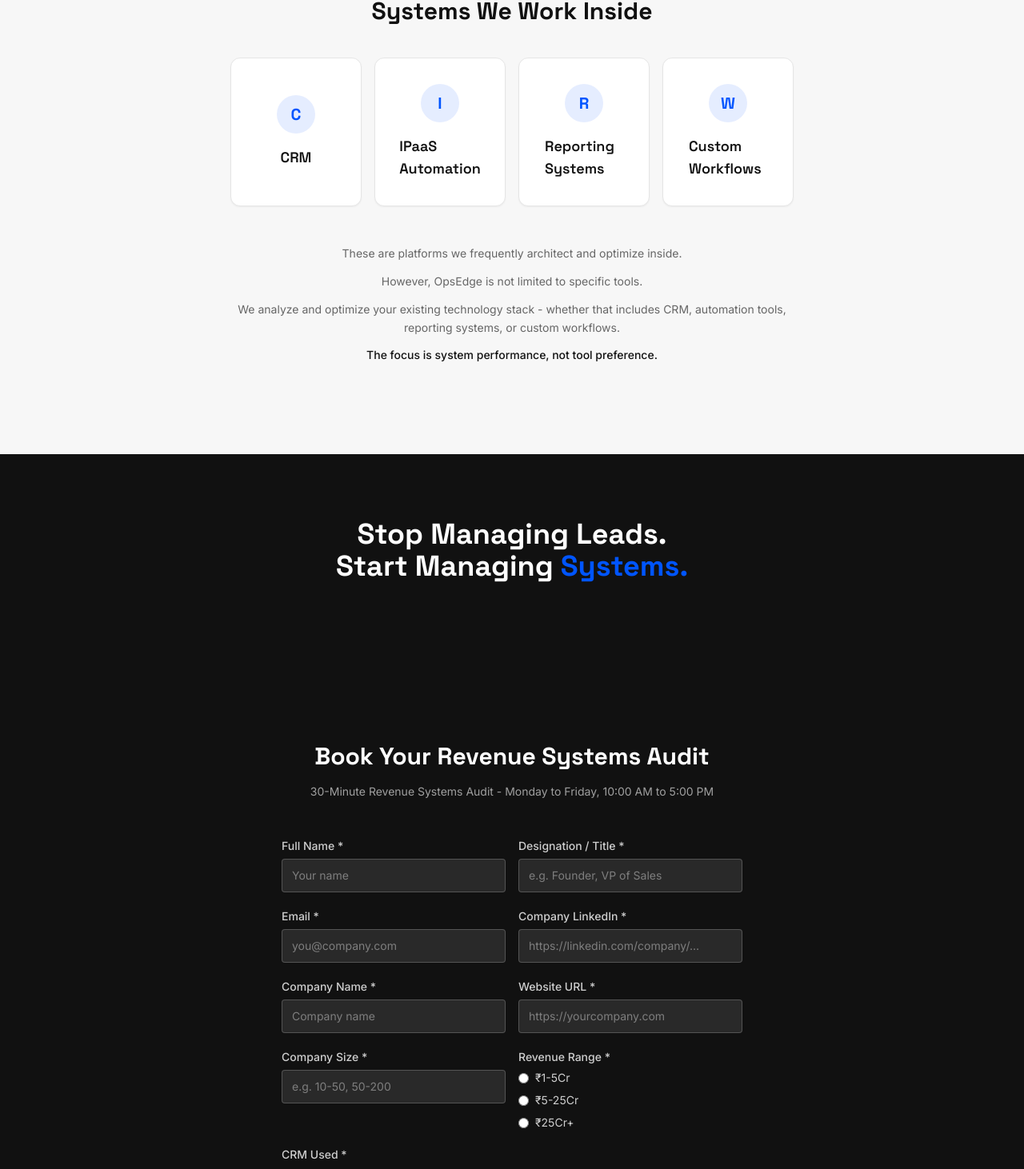
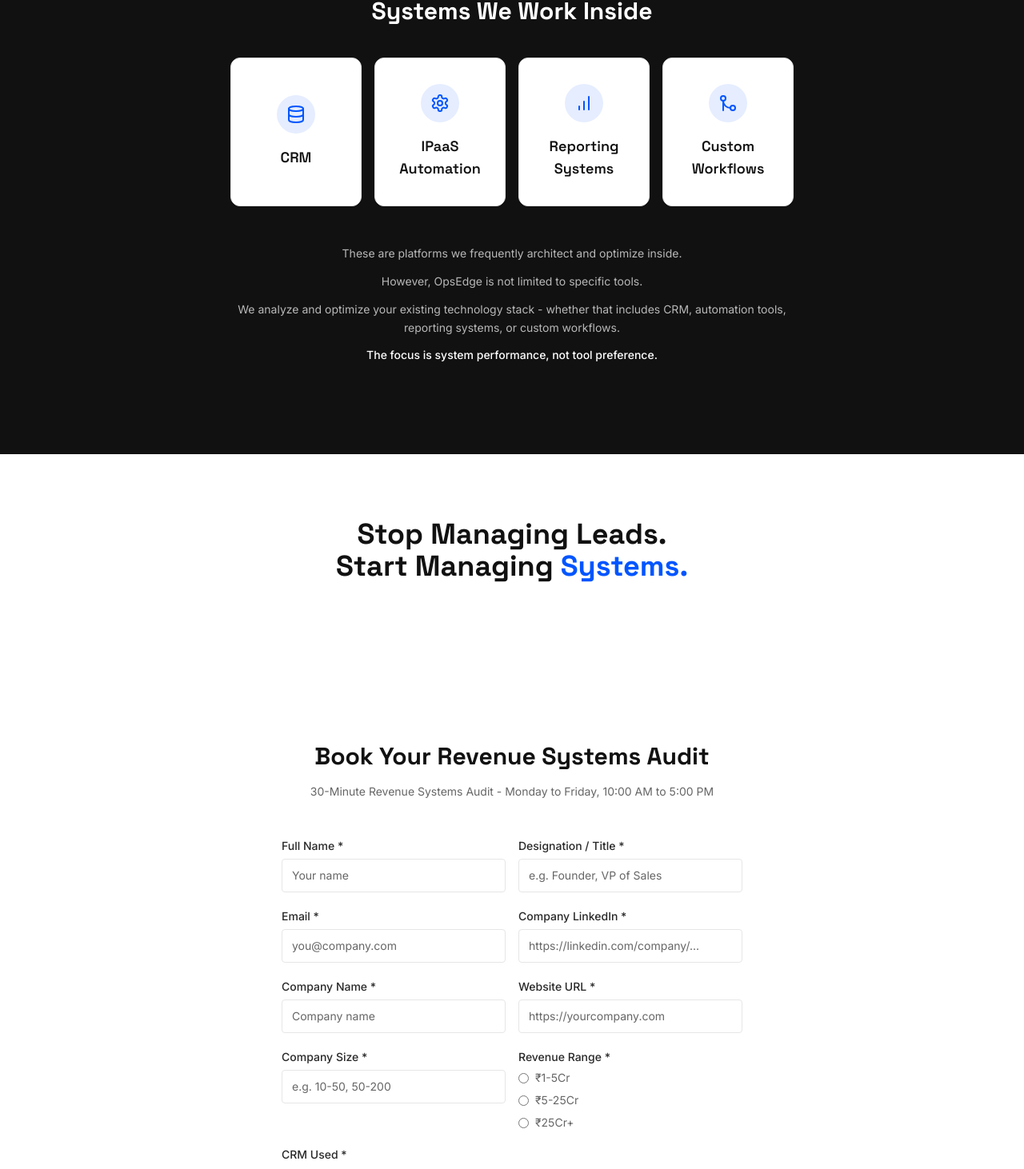
Before and after one commit to shilldas-hub/opsedge, a React (Vite) app: page / in a window 1280 px wide. Shown: the part 3589-5051 px from the top of the page at 80% size. Built offline with nearby package versions, Linux system fonts and the light colour scheme; the HTML template or start-up script is replaced by a standard one.

Commit message:
style(ui): use lucide icons for platforms and invert section backgrounds for calendly embed

```diff
--- a/src/components/BookingSection.tsx
+++ b/src/components/BookingSection.tsx
@@ -67,12 +67,12 @@ const BookingSection = () => {
   };
 
   return (
-    <section id="book-audit" className="py-20 md:py-28 bg-foreground text-background">
+    <section id="book-audit" className="py-20 md:py-28 bg-background text-foreground">
       <div className="container max-w-4xl">
         <h2 className="font-heading text-2xl md:text-3xl font-bold mb-4 text-center">
           Book Your Revenue Systems Audit
         </h2>
-        <p className="text-center text-background/60 text-sm mb-12">
+        <p className="text-center text-muted-foreground text-sm mb-12">
           30-Minute Revenue Systems Audit - Monday to Friday, 10:00 AM to 5:00 PM
         </p>
 
@@ -80,24 +80,24 @@ const BookingSection = () => {
           <form onSubmit={handleFormSubmit} className="max-w-xl mx-auto space-y-5">
             <div className="grid grid-cols-1 md:grid-cols-2 gap-4">
               <div>
-                <label className="block text-sm font-medium mb-1.5 text-background/80">Full Name *</label>
+                <label className="block text-sm font-medium mb-1.5 text-foreground/90">Full Name *</label>
                 <input
                   type="text"
                   required
                   value={formData.name}
                   onChange={(e) => setFormData((p) => ({ ...p, name: e.target.value }))}
-                  className="w-full px-3 py-2.5 bg-background/10 border border-background/20 rounded text-sm text-background placeholder:text-background/40 focus:outline-none focus:border-primary"
+                  className="w-full px-3 py-2.5 bg-transparent border border-border rounded text-sm text-foreground placeholder:text-muted-foreground focus:outline-none focus:border-primary"
                   placeholder="Your name"
                 />
               </div>
               <div>
-                <label className="block text-sm font-medium mb-1.5 text-background/80">Designation / Title *</label>
+                <label className="block text-sm font-medium mb-1.5 text-foreground/90">Designation / Title *</label>
                 <input
                   type="text"
                   required
                   value={formData.designation}
                   onChange={(e) => setFormData((p) => ({ ...p, designation: e.target.value }))}
-                  className="w-full px-3 py-2.5 bg-background/10 border border-background/20 rounded text-sm text-background placeholder:text-background/40 focus:outline-none focus:border-primary"
+                  className="w-full px-3 py-2.5 bg-transparent border border-border rounded text-sm text-foreground placeholder:text-muted-foreground focus:outline-none focus:border-primary"
                   placeholder="e.g. Founder, VP of Sales"
                 />
               </div>
@@ -105,24 +105,24 @@ const BookingSection = () => {
 
             <div className="grid grid-cols-1 md:grid-cols-2 gap-4">
               <div>
-                <label className="block text-sm font-medium mb-1.5 text-background/80">Email *</label>
+                <label className="block text-sm font-medium mb-1.5 text-foreground/90">Email *</label>
                 <input
                   type="email"
                   required
                   value={formData.email}
                   onChange={(e) => setFormData((p) => ({ ...p, email: e.target.value }))}
-                  className="w-full px-3 py-2.5 bg-background/10 border border-background/20 rounded text-sm text-background placeholder:text-background/40 focus:outline-none focus:border-primary"
+                  className="w-full px-3 py-2.5 bg-transparent border border-border rounded text-sm text-foreground placeholder:text-muted-foreground focus:outline-none focus:border-primary"
                   placeholder="you@company.com"
                 />
               </div>
               <div>
-                <label className="block text-sm font-medium mb-1.5 text-background/80">Company LinkedIn *</label>
+                <label className="block text-sm font-medium mb-1.5 text-foreground/90">Company LinkedIn *</label>
                 <input
                   type="url"
                   required
                   value={formData.companyLinkedin}
                   onChange={(e) => setFormData((p) => ({ ...p, companyLinkedin: e.target.value }))}
-                  className="w-full px-3 py-2.5 bg-background/10 border border-background/20 rounded text-sm text-background placeholder:text-background/40 focus:outline-none focus:border-primary"
+                  className="w-full px-3 py-2.5 bg-transparent border border-border rounded text-sm text-foreground placeholder:text-muted-foreground focus:outline-none focus:border-primary"
                   placeholder="https://linkedin.com/company/..."
                 />
               </div>
@@ -130,24 +130,24 @@ const BookingSection = () => {
 
             <div className="grid grid-cols-1 md:grid-cols-2 gap-4">
               <div>
-                <label className="block text-sm font-medium mb-1.5 text-background/80">Company Name *</label>
+                <label className="block text-sm font-medium mb-1.5 text-foreground/90">Company Name *</label>
                 <input
                   type="text"
                   required
                   value={formData.companyName}
                   onChange={(e) => setFormData((p) => ({ ...p, companyName: e.target.value }))}
-                  className="w-full px-3 py-2.5 bg-background/10 border border-background/20 rounded text-sm text-background placeholder:text-background/40 focus:outline-none focus:border-primary"
+                  className="w-full px-3 py-2.5 bg-transparent border border-border rounded text-sm text-foreground placeholder:text-muted-foreground focus:outline-none focus:border-primary"
                   placeholder="Company name"
                 />
               </div>
               <div>
-                <label className="block text-sm font-medium mb-1.5 text-background/80">Website URL *</label>
+                <label className="block text-sm font-medium mb-1.5 text-foreground/90">Website URL *</label>
                 <input
                   type="url"
                   required
                   value={formData.websiteUrl}
                   onChange={(e) => setFormData((p) => ({ ...p, websiteUrl: e.target.value }))}
-                  className="w-full px-3 py-2.5 bg-background/10 border border-background/20 rounded text-sm text-background placeholder:text-background/40 focus:outline-none focus:border-primary"
+                  className="w-full px-3 py-2.5 bg-transparent border border-border rounded text-sm text-foreground placeholder:text-muted-foreground focus:outline-none focus:border-primary"
                   placeholder="https://yourcompany.com"
                 />
               </div>
@@ -155,21 +155,21 @@ const BookingSection = () => {
 
             <div className="grid grid-cols-1 md:grid-cols-2 gap-4">
               <div>
-                <label className="block text-sm font-medium mb-1.5 text-background/80">Company Size *</label>
+                <label className="block text-sm font-medium mb-1.5 text-foreground/90">Company Size *</label>
                 <input
                   type="text"
                   required
                   value={formData.companySize}
                   onChange={(e) => setFormData((p) => ({ ...p, companySize: e.target.value }))}
-                  className="w-full px-3 py-2.5 bg-background/10 border border-background/20 rounded text-sm text-background placeholder:text-background/40 focus:outline-none focus:border-primary"
+                  className="w-full px-3 py-2.5 bg-transparent border border-border rounded text-sm text-foreground placeholder:text-muted-foreground focus:outline-none focus:border-primary"
                   placeholder="e.g. 10-50, 50-200"
                 />
               </div>
               <div>
-                <label className="block text-sm font-medium mb-1.5 text-background/80">Revenue Range *</label>
+                <label className="block text-sm font-medium mb-1.5 text-foreground/90">Revenue Range *</label>
                 <div className="space-y-2">
                   {REVENUE_OPTIONS.map((opt) => (
-                    <label key={opt} className="flex items-center gap-2 text-sm cursor-pointer text-background/80 hover:text-background">
+                    <label key={opt} className="flex items-center gap-2 text-sm cursor-pointer text-muted-foreground hover:text-foreground">
                       <input
                         type="radio"
                         name="revenue"
@@ -187,10 +187,10 @@ const BookingSection = () => {
 
             <div className="grid grid-cols-1 md:grid-cols-1 gap-4">
               <div>
-                <label className="block text-sm font-medium mb-1.5 text-background/80">CRM Used *</label>
+                <label className="block text-sm font-medium mb-1.5 text-foreground/90">CRM Used *</label>
                 <div className="space-y-2">
                   {CRM_OPTIONS.map((opt) => (
-                    <label key={opt} className="flex items-center gap-2 text-sm cursor-pointer text-background/80 hover:text-background">
+                    <label key={opt} className="flex items-center gap-2 text-sm cursor-pointer text-muted-foreground hover:text-foreground">
                       <input
                         type="radio"
                         name="crm"
@@ -207,18 +207,18 @@ const BookingSection = () => {
             </div>
 
             <div>
-              <label className="block text-sm font-medium mb-1.5 text-background/80">Primary Revenue Bottleneck *</label>
+              <label className="block text-sm font-medium mb-1.5 text-foreground/90">Primary Revenue Bottleneck *</label>
               <textarea
                 required
                 rows={3}
                 value={formData.bottleneck}
                 onChange={(e) => setFormData((p) => ({ ...p, bottleneck: e.target.value }))}
-                className="w-full px-3 py-2.5 bg-background/10 border border-background/20 rounded text-sm text-background placeholder:text-background/40 focus:outline-none focus:border-primary resize-none"
+                className="w-full px-3 py-2.5 bg-transparent border border-border rounded text-sm text-foreground placeholder:text-muted-foreground focus:outline-none focus:border-primary resize-none"
                 placeholder="Briefly describe the biggest bottleneck in your revenue process"
               />
             </div>
 
-            <label className="flex items-start gap-3 text-sm cursor-pointer text-background/70 hover:text-background/90 py-2">
+            <label className="flex items-start gap-3 text-sm cursor-pointer text-muted-foreground hover:text-foreground py-2">
               <input
                 type="checkbox"
                 checked={formData.qualified}
@@ -242,7 +242,7 @@ const BookingSection = () => {
             </button>
           </form>
         ) : (
-          <div className="max-w-4xl mx-auto h-[700px] w-full bg-white rounded-lg overflow-hidden">
+          <div className="max-w-4xl mx-auto h-[700px] w-full bg-white rounded-lg overflow-hidden flex items-center justify-center">
             {/*
               IMPORTANT: Replace the URL below with your actual Calendly event link!
               Pre-filling happens automatically with the prefill prop.
--- a/src/pages/Index.tsx
+++ b/src/pages/Index.tsx
@@ -1,5 +1,5 @@
 import { useEffect, useState } from "react";
-import { ArrowRight } from "lucide-react";
+import { ArrowRight, Database, Settings, BarChart, GitMerge } from "lucide-react";
 import { Link } from "react-router-dom";
 import BookingSection from "@/components/BookingSection";
 import ChatBot from "@/components/ChatBot";
@@ -85,10 +85,10 @@ const steps = [
 ];
 
 const platforms = [
-  { name: "CRM", letter: "C" },
-  { name: "IPaaS Automation", letter: "I" },
-  { name: "Reporting Systems", letter: "R" },
-  { name: "Custom Workflows", letter: "W" },
+  { name: "CRM", icon: Database },
+  { name: "IPaaS Automation", icon: Settings },
+  { name: "Reporting Systems", icon: BarChart },
+  { name: "Custom Workflows", icon: GitMerge },
 ];
 
 const Index = () => {
@@ -222,7 +222,7 @@ const Index = () => {
       </section>
 
       {/* Systems We Work Inside */}
-      <section className="py-20 md:py-28 bg-card">
+      <section className="py-20 md:py-28 bg-foreground text-background">
         <div className="container max-w-3xl">
           <h2 className="font-heading text-2xl md:text-3xl font-bold mb-10 text-center">
             Systems We Work Inside
@@ -231,10 +231,10 @@ const Index = () => {
             {platforms.map((p) => (
               <div
                 key={p.name}
-                className="flex flex-col items-center justify-center p-6 md:p-8 rounded-xl bg-background border border-border shadow-sm hover:border-primary/50 hover:shadow-md hover:-translate-y-1 transition-all duration-300 group"
+                className="flex flex-col items-center justify-center p-6 md:p-8 rounded-xl bg-background border border-border shadow-sm hover:border-primary/50 hover:shadow-md hover:-translate-y-1 transition-all duration-300 group text-center"
               >
                 <div className="w-12 h-12 rounded-full bg-primary/10 text-primary flex items-center justify-center mb-4 group-hover:scale-110 transition-transform duration-300">
-                  <span className="font-heading text-xl font-bold">{p.letter}</span>
+                  <p.icon className="w-6 h-6" />
                 </div>
                 <span className="text-lg font-heading font-semibold text-foreground group-hover:text-primary transition-colors">
                   {p.name}
@@ -242,14 +242,14 @@ const Index = () => {
               </div>
             ))}
           </div>
-          <div className="text-sm text-muted-foreground leading-relaxed space-y-3 text-center">
+          <div className="text-sm text-background/70 leading-relaxed text-center space-y-3">
             <p>These are platforms we frequently architect and optimize inside.</p>
             <p>However, OpsEdge is not limited to specific tools.</p>
             <p>
               We analyze and optimize your existing technology stack - whether that includes CRM,
               automation tools, reporting systems, or custom workflows.
             </p>
-            <p className="font-medium text-foreground">
+            <p className="font-medium text-background">
               The focus is system performance, not tool preference.
             </p>
           </div>
@@ -258,7 +258,7 @@ const Index = () => {
 
       {/* Final CTA + Booking */}
       <div>
-        <section className="py-16 md:py-20 bg-foreground text-background">
+        <section className="py-16 md:py-20 bg-background text-foreground">
           <div className="container max-w-3xl text-center">
             <h2 className="font-heading text-3xl md:text-4xl font-bold mb-2">
               Stop Managing Leads.
```
